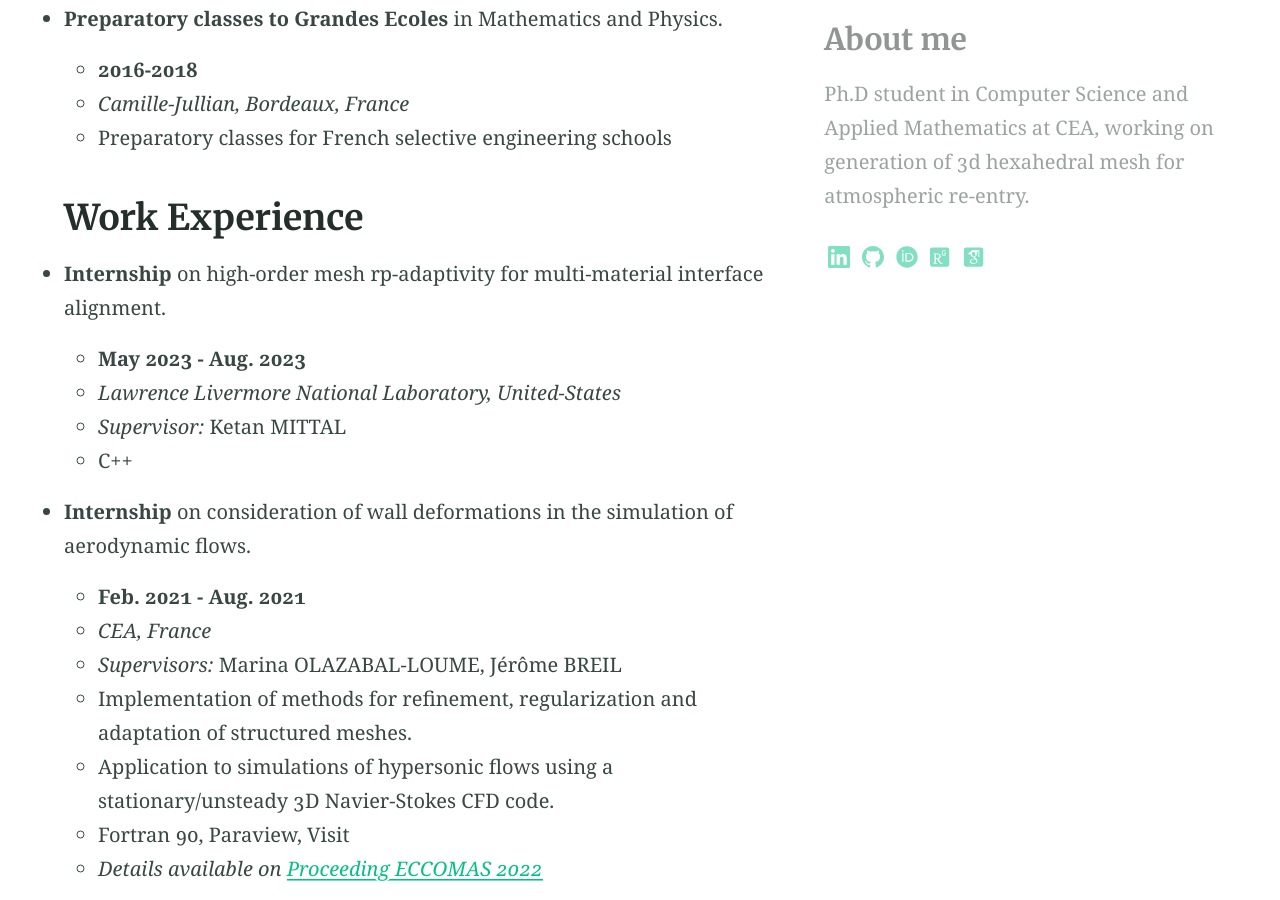
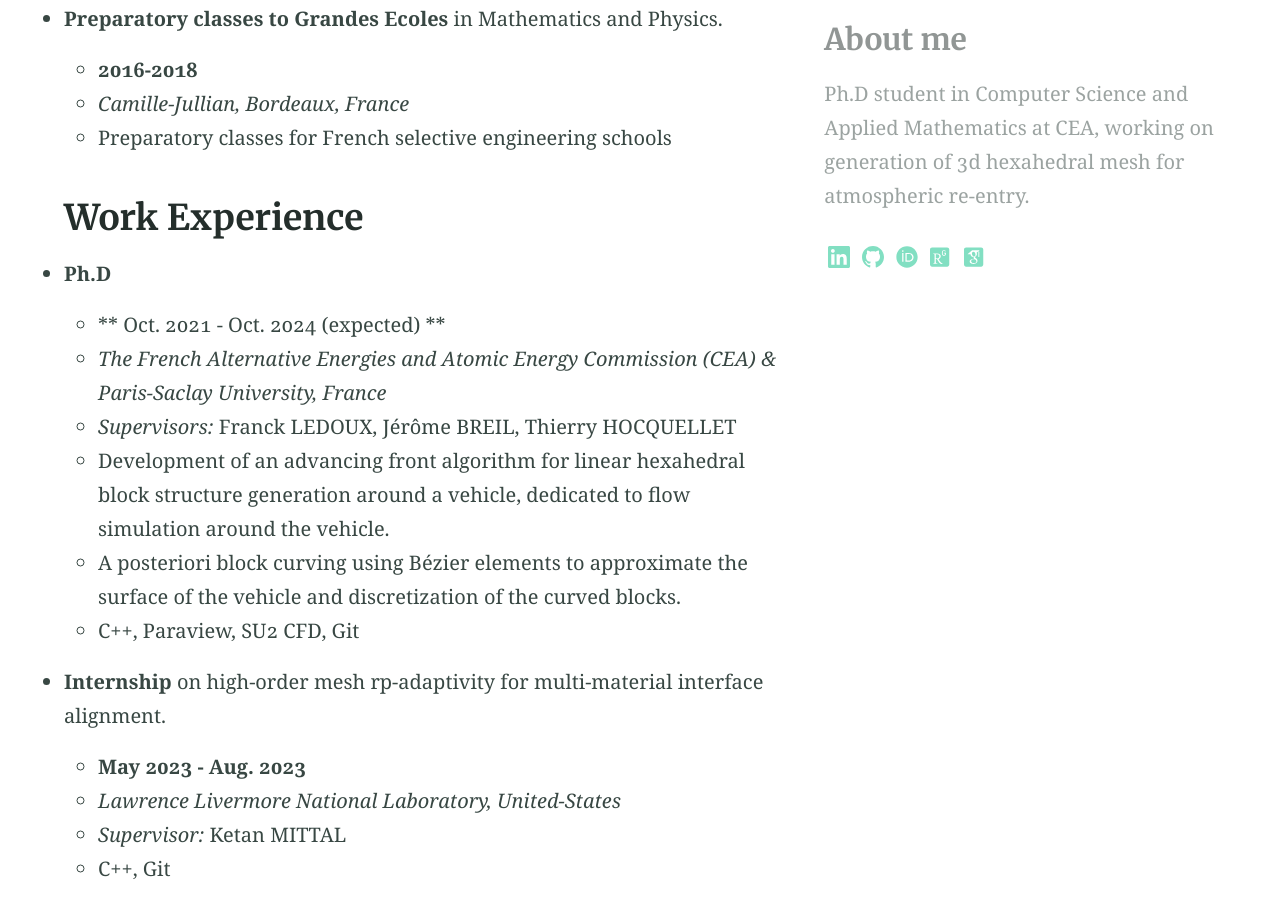
Before and after one commit to claireroche/claireroche.github.io, a Jekyll site: the page built from cv.md, in a window 1280 px wide and 900 px high, scrolled down 1325 px. Built offline with Jekyll 4.4.1, drawn with Linux system fonts in a browser that asks for light colours; a style sheet for code colours, icons or effects is not loaded; some of the changed text lies outside the part shown.

Commit message:
update cv

```diff
--- a/cv.md
+++ b/cv.md
@@ -13,9 +13,8 @@ aside: true
 
 * **Ph.D in Applied Mathematics & Computer Science.**
   * **2024 (expected)**
-  * _CEA (France) & Paris-Saclay university_
+  * _The French Alternative Energies and Atomic Energy Commission (CEA) & Paris-Saclay University_
   * <u>Title:</u> 3D block-structured automatic mesh generation for atmospheric reentry computational fluid dynamics
-  * _Supervisors:_ Franck LEDOUX, Jérôme BREIL, Thierry HOCQUELLET
 
 
 * **Engineer Degree in Applied Mathematics and Mechanics.**
@@ -41,11 +40,20 @@ aside: true
 
 ## Work Experience
 
+* **Ph.D**
+  * ** Oct. 2021 - Oct. 2024 (expected) **
+  * _The French Alternative Energies and Atomic Energy Commission (CEA) & Paris-Saclay University, France_
+  * _Supervisors:_ Franck LEDOUX, Jérôme BREIL, Thierry HOCQUELLET
+  * Development of an advancing front algorithm for linear hexahedral block structure generation around a vehicle, dedicated to flow simulation around the vehicle.
+  * A posteriori block curving using Bézier elements to approximate the surface of the vehicle and discretization of the curved blocks.
+  * C++, Paraview, SU2 CFD, Git
+
+
 * **Internship** on high-order mesh rp-adaptivity for multi-material interface alignment.
   * **May 2023 - Aug. 2023**
   * _Lawrence Livermore National Laboratory, United-States_
   * _Supervisor:_ Ketan MITTAL
-  * C++
+  * C++, Git
 
 
 * **Internship** on consideration of wall deformations in the simulation of aerodynamic flows.
@@ -60,6 +68,8 @@ aside: true
 
 ## Publications
 
+* Mittal K, Dobrev V.A., Knupp P, Kolev T, Roche C, Tomov V.Z. [Mixed-Order Meshing using rp-adaptivity for Surface Alignment with Implicit Geometries](https://claireroche.github.io/paper/2024/03/07/paper-imr/). In _SIAM International Meshing Roundtable Workshop 2024 (SIAM IMR 2024)_. March 2024, Baltimore, Maryland, United-States.
+
 * Roche C, Breil J, Hocquellet T, Ledoux F. [Block-structured quad meshing for supersonic flow simulations](https://claireroche.github.io/paper/2023/03/08/paper-imr/). In _SIAM International Meshing Roundtable Workshop 2023 (SIAM IMR 2023)_. March 2023, Amsterdam, Netherlands.
 
 
@@ -68,6 +78,12 @@ aside: true
   Oslo, Norway.
 
 ## Talks
+
+** Apr. 3 - 5, 2024**
+Journées des Doctorants de la DAM. _Avrainville, France_
+
+**Mar. 5 - 8, 2024**
+SIAM International Meshing Roundtable Workshop 2024 (SIAM IMR 2024). [Details of the Talk](https://claireroche.github.io/research%20note/talk/2024/03/07/research-note-imr/). _Baltimore, Maryland, United-States_.
 
 **Mar. 29 - 31, 2023**
 57th 3AF International Conference on Applied Aerodynamics, High speed aerodynamics, from transonic to hypersonic (AERO 2023). [Details of the Talk](https://claireroche.github.io/talk/2023/03/29/talk-3af/). _Bordeaux, France_.
```
